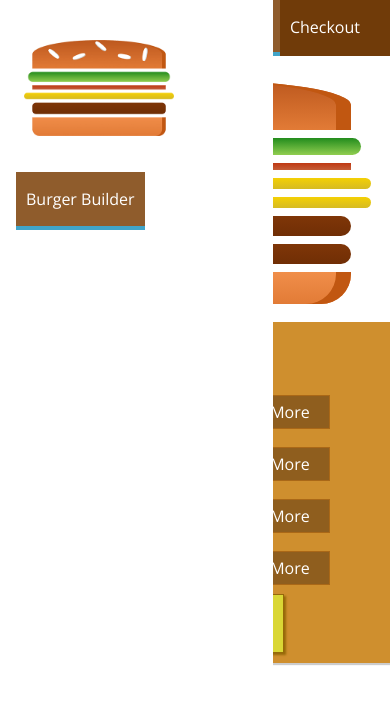
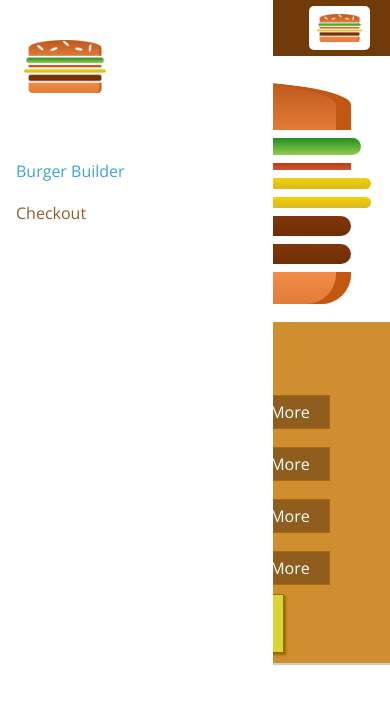
Before and after one commit to SergeyKosarchuk/burger-builder, a React (Create React App) app: page / in a window 390 px wide. Shown: the top 704 px of the page. Built offline with nearby package versions, Linux system fonts and the light colour scheme.

Commit message:
Use mobile first approach

```diff
--- a/src/components/UI/Navigation/NavigationItems/NavigationItem/NavigationItem.js
+++ b/src/components/UI/Navigation/NavigationItems/NavigationItem/NavigationItem.js
@@ -2,28 +2,43 @@ import React from 'react';
 import styled from 'styled-components';
 
 const NavigationItem = styled.li`
+    margin: 10px 0;
+    box-sizing: border-box;
+    display: block;
+    width: 100%;
+    cursor: pointer;
+
+    @media (min-width: 500px) {
         margin: 0;
         box-sizing: border-box;
         display: flex;
         height: 100%;
+        width: auto;
         align-items: center;
         cursor: pointer;
+    }
 `;
 
 const A = styled.a`
+    color: ${(props) => props.active ? '#40A4C8' : '#8F5C2C'};
+    text-decoration: none;
+    width: 100%;
+    box-sizing: border-box;
+    display: block;
+
+    @media (min-width: 500px) {
         color: white;
         text-decoration: none;
         height: 100%;
         padding: 16px 10px;
-    box-sizing: border-box;
-    display: block;
-    background-color: ${(props) => props.active ? '#8F5C2C' : ''};
+        background-color: ${(props) => props.active ? '#8F5C2C' : '#703b09'};
         border-bottom: ${(props) => props.active ? '4px solid #40A4C8' : ''};
 
         :hover {
             background-color: #8F5C2C;
             border-bottom: 4px solid #40A4C8;
         }
+    }
 `;
 
 export default function navigationItem ({children, link, active}) {
--- a/src/components/UI/Navigation/NavigationItems/NavigationItems.js
+++ b/src/components/UI/Navigation/NavigationItems/NavigationItems.js
@@ -7,8 +7,13 @@ const NavigationItems = styled.ul`
     padding: 0;
     list-style: none;
     display: flex;
+    flex-flow: column;
     align-items: center;
     height: 100%;
+
+    @media (min-width: 500px) {
+        flex-flow: row;
+    }
 `;
 
 export default function navigationItems (props) {
--- a/src/components/UI/Navigation/SideDrawer/SideDrawer.js
+++ b/src/components/UI/Navigation/SideDrawer/SideDrawer.js
@@ -23,7 +23,8 @@ const SideDrawer = styled.div`
 `;
 
 const LogoWrapper = styled.div`
-    height: 18%;
+    height: 11%;
+    margin-bottom: 32px;
 `;
 
 export default function sideDrawer (props) {
--- a/src/components/UI/Navigation/Toolbar/Toolbar.js
+++ b/src/components/UI/Navigation/Toolbar/Toolbar.js
@@ -18,12 +18,20 @@ const Toolbar = styled.header`
     z-index:  90;
 `;
 
+const Nav = styled.nav`
+    @media (max-width: 499px) {
+        display: none;
+    }
+`;
+
 export default function  toolbar (props) {
     return (
         <Toolbar>
             <div>MENU</div>
             <Logo/>
-            <NavigationItems>...</NavigationItems>
+            <Nav>
+                <NavigationItems />
+            </Nav>
         </Toolbar>
     );
 }
```
Lines whose indentation alone changed are shown as unchanged.
